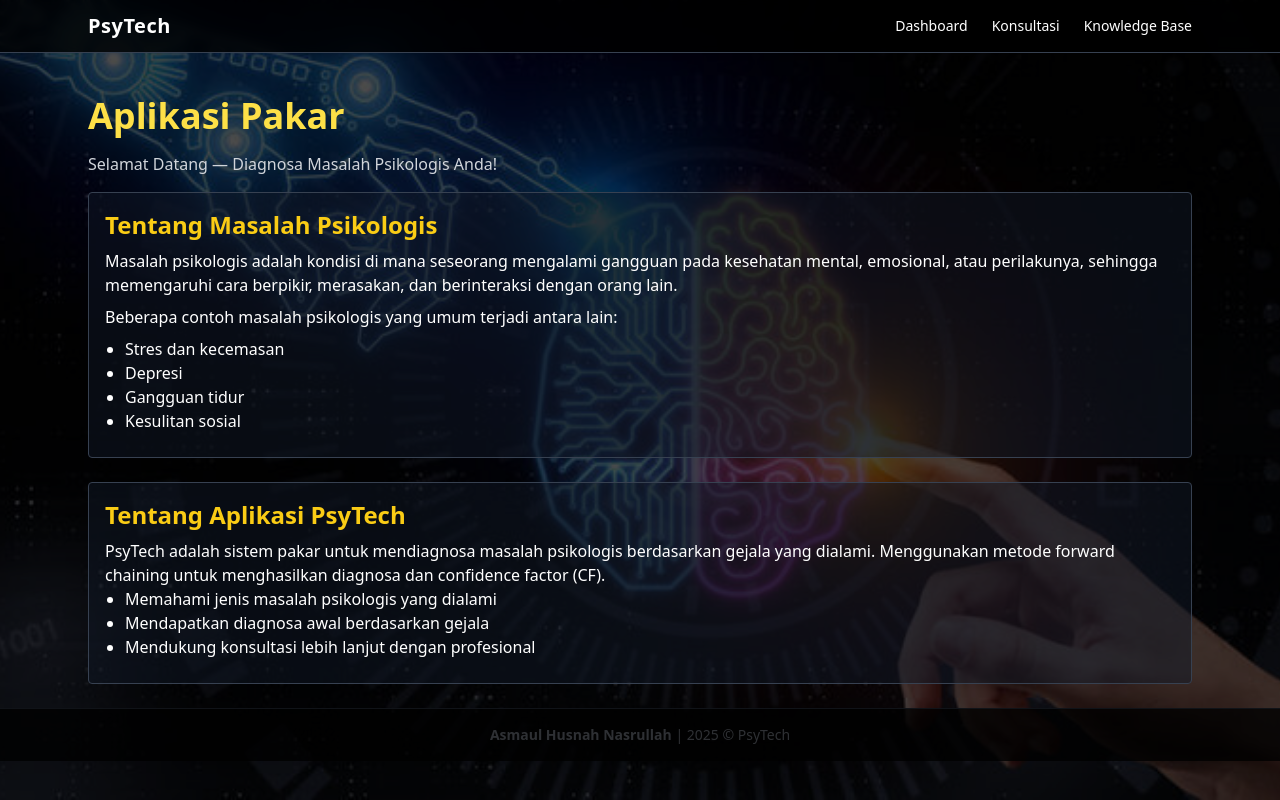
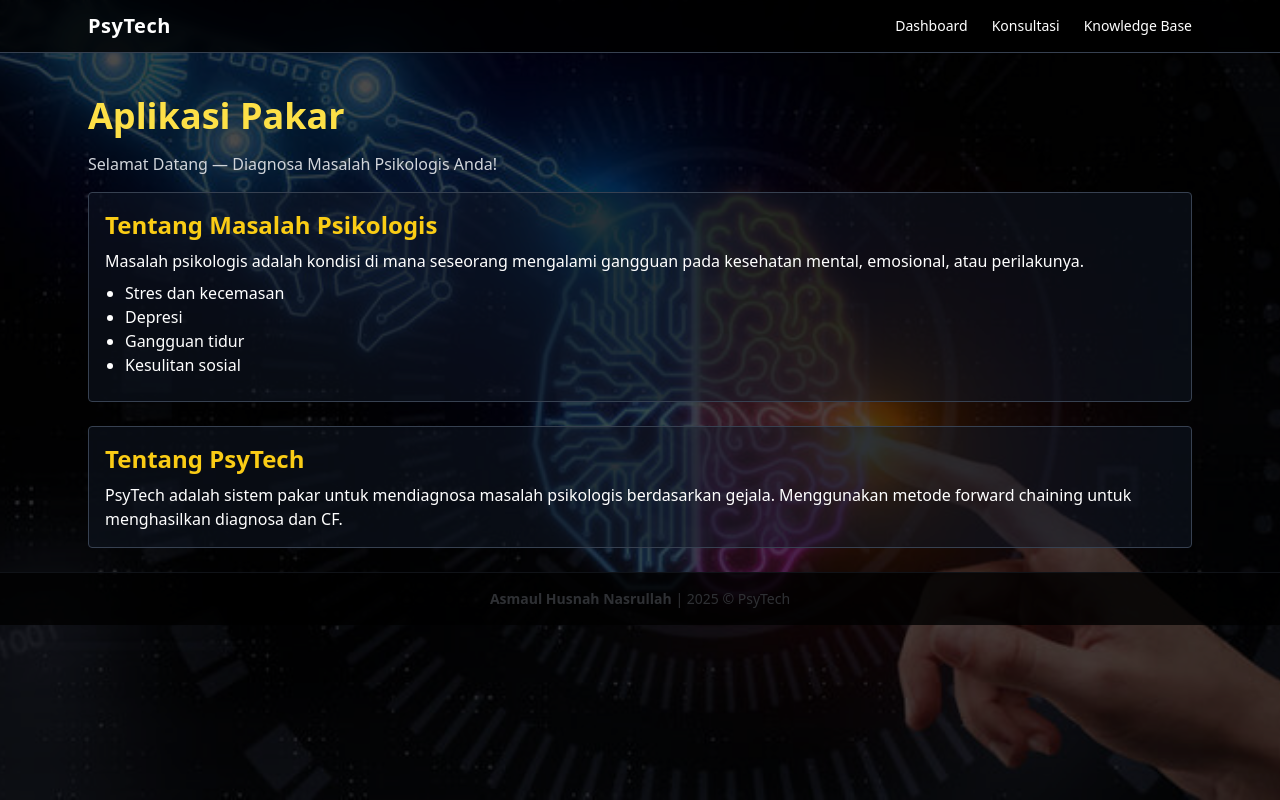
Before and after one commit to asmaulhusnel/ExpertSystem-PsyTech, a React (Vite) app: page / in a window 1280 px wide. Built offline with nearby package versions, Linux system fonts and the light colour scheme.

Commit message:
Update App.jsx

```diff
--- a/src/App.jsx
+++ b/src/App.jsx
@@ -1,6 +1,6 @@
 import React, { useState } from "react";
 import kbSource from "./data/knowledge.json";
-import bgImage from "./bg.jpg"; // impor gambar dari folder src
+import bgImage from "./bg.jpg";
 
 const clone = (v) => JSON.parse(JSON.stringify(v));
 
@@ -91,7 +91,6 @@ export default function App() {
     setResult(null);
   }
 
-  // Tambah Gejala
   function addSymptom(e) {
     e.preventDefault();
     if (!newSymptomText.trim()) return alert("Masukkan teks gejala.");
@@ -102,14 +101,12 @@ export default function App() {
     alert("Gejala berhasil ditambahkan (disimpan sementara).");
   }
 
-  // Toggle premis untuk rule baru
   function toggleNewPremise(id) {
     setNewRulePremises((p) =>
       p.includes(id) ? p.filter((x) => x !== id) : [...p, id]
     );
   }
 
-  // Tambah Rule
   function addRule(e) {
     e.preventDefault();
     if (newRulePremises.length === 0)
@@ -139,7 +136,6 @@ export default function App() {
       className="min-h-screen relative bg-cover bg-center text-white"
       style={{ backgroundImage: `url(${bgImage})` }}
     >
-      {/* Overlay */}
       <div className="absolute inset-0 bg-black/70 z-0"></div>
 
       {/* Navbar */}
@@ -155,21 +151,17 @@ export default function App() {
       </header>
 
       <main className="pt-24 max-w-6xl mx-auto px-6 relative z-10">
-        {/* Dashboard Page */}
+        {/* Dashboard */}
         {page === "dashboard" && (
           <section>
             <h1 className="text-4xl font-bold mb-4 text-yellow-300">Aplikasi Pakar</h1>
-            <p className="mb-4 text-gray-300">
-              Selamat Datang — Diagnosa Masalah Psikologis Anda!
-            </p>
+            <p className="mb-4 text-gray-300">Selamat Datang — Diagnosa Masalah Psikologis Anda!</p>
 
-            {/* Penjelasan Masalah Psikologis */}
             <div className="mb-6 p-4 bg-gray-900/50 rounded border border-gray-700">
               <h2 className="text-2xl font-semibold mb-2 text-yellow-400">Tentang Masalah Psikologis</h2>
               <p className="mb-2">
-                Masalah psikologis adalah kondisi di mana seseorang mengalami gangguan pada kesehatan mental, emosional, atau perilakunya, sehingga memengaruhi cara berpikir, merasakan, dan berinteraksi dengan orang lain.
+                Masalah psikologis adalah kondisi di mana seseorang mengalami gangguan pada kesehatan mental, emosional, atau perilakunya.
               </p>
-              <p className="mb-2">Beberapa contoh masalah psikologis yang umum terjadi antara lain:</p>
               <ul className="list-disc pl-5 mb-2">
                 <li>Stres dan kecemasan</li>
                 <li>Depresi</li>
@@ -178,22 +170,16 @@ export default function App() {
               </ul>
             </div>
 
-            {/* Penjelasan PsyTech */}
             <div className="mb-6 p-4 bg-gray-900/50 rounded border border-gray-700">
-              <h2 className="text-2xl font-semibold mb-2 text-yellow-400">Tentang Aplikasi PsyTech</h2>
+              <h2 className="text-2xl font-semibold mb-2 text-yellow-400">Tentang PsyTech</h2>
               <p>
-                PsyTech adalah sistem pakar untuk mendiagnosa masalah psikologis berdasarkan gejala yang dialami. Menggunakan metode forward chaining untuk menghasilkan diagnosa dan confidence factor (CF).
+                PsyTech adalah sistem pakar untuk mendiagnosa masalah psikologis berdasarkan gejala. Menggunakan metode forward chaining untuk menghasilkan diagnosa dan CF.
               </p>
-              <ul className="list-disc pl-5 mb-2">
-                <li>Memahami jenis masalah psikologis yang dialami</li>
-                <li>Mendapatkan diagnosa awal berdasarkan gejala</li>
-                <li>Mendukung konsultasi lebih lanjut dengan profesional</li>
-              </ul>
             </div>
           </section>
         )}
 
-        {/* Konsultasi Page */}
+        {/* Konsultasi */}
         {page === "konsultasi" && (
           <section>
             <h2 className="text-3xl font-bold mb-4 text-yellow-300">Konsultasi Masalah Psikologis</h2>
@@ -221,7 +207,7 @@ export default function App() {
                 </div>
               </div>
 
-              {/* Hasil Diagnosis */}
+              {/* Hasil */}
               <div className="p-6 rounded-2xl bg-gray-800/70 border border-gray-700 shadow-lg max-h-[600px] overflow-auto">
                 <h3 className="text-xl font-semibold mb-4">Hasil Diagnosis</h3>
                 {!result && <p>Pilih gejala dan klik Diagnosa.</p>}
@@ -246,13 +232,14 @@ export default function App() {
           </section>
         )}
 
-        {/* Knowledge Base Page */}
+        {/* Knowledge Base */}
         {page === "knowledge-base" && (
           <section>
             <h2 className="text-3xl font-bold mb-4 text-yellow-300">Knowledge Base</h2>
 
+            <div className="grid md:grid-cols-2 gap-6">
               {/* Tambah Gejala */}
-            <form onSubmit={addSymptom} className="p-6 bg-gray-900/50 rounded border border-gray-700 max-w-md mb-6">
+              <form onSubmit={addSymptom} className="p-6 bg-gray-900/50 rounded border border-gray-700">
                 <h3 className="text-xl font-semibold mb-2">Tambah Gejala</h3>
                 <input
                   type="text"
@@ -265,10 +252,10 @@ export default function App() {
               </form>
 
               {/* Tambah Rule */}
-            <form onSubmit={addRule} className="p-6 bg-gray-900/50 rounded border border-gray-700 max-w-md mb-6">
+              <form onSubmit={addRule} className="p-6 bg-gray-900/50 rounded border border-gray-700">
                 <h3 className="text-xl font-semibold mb-2">Tambah Rule</h3>
                 <p className="mb-2">Pilih premis (gejala):</p>
-              <div className="flex flex-wrap gap-2 mb-2">
+                <div className="flex flex-wrap gap-2 mb-2 max-h-48 overflow-auto pr-1">
                   {kb.symptoms.map((s) => (
                     <label key={s.id} className="flex items-center space-x-1 bg-gray-700/60 px-2 py-1 rounded cursor-pointer">
                       <input type="checkbox" checked={newRulePremises.includes(s.id)} onChange={() => toggleNewPremise(s.id)} className="accent-yellow-400" />
@@ -297,17 +284,18 @@ export default function App() {
                 </div>
                 <button className="px-4 py-2 bg-yellow-400 rounded text-black hover:bg-yellow-500 transition">Tambah Rule</button>
               </form>
+            </div>
 
-            {/* Tampilkan Semua Gejala */}
-            <div className="p-6 bg-gray-900/50 rounded border border-gray-700 mb-6">
+            {/* Daftar Gejala */}
+            <div className="mt-6 p-6 bg-gray-900/50 rounded border border-gray-700">
               <h3 className="text-xl font-semibold mb-2">Daftar Gejala</h3>
               <ul className="list-disc pl-5">
                 {kb.symptoms.map((s) => (<li key={s.id}>{s.text}</li>))}
               </ul>
             </div>
 
-            {/* Tampilkan Semua Rule */}
-            <div className="p-6 bg-gray-900/50 rounded border border-gray-700 mb-6">
+            {/* Daftar Rule */}
+            <div className="mt-6 p-6 bg-gray-900/50 rounded border border-gray-700">
               <h3 className="text-xl font-semibold mb-2">Daftar Rule</h3>
               <ul className="list-disc pl-5">
                 {kb.rules.map((r) => (
```
Lines whose indentation alone changed are shown as unchanged.
